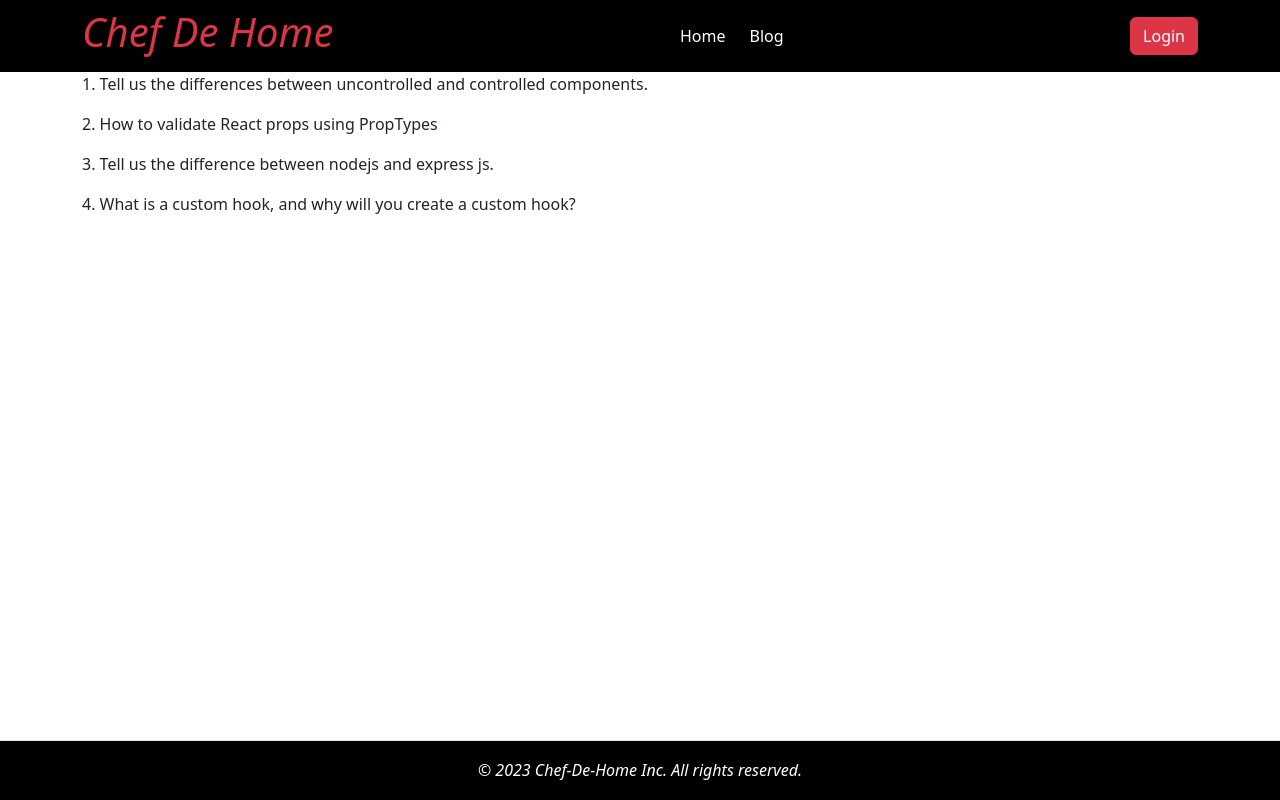
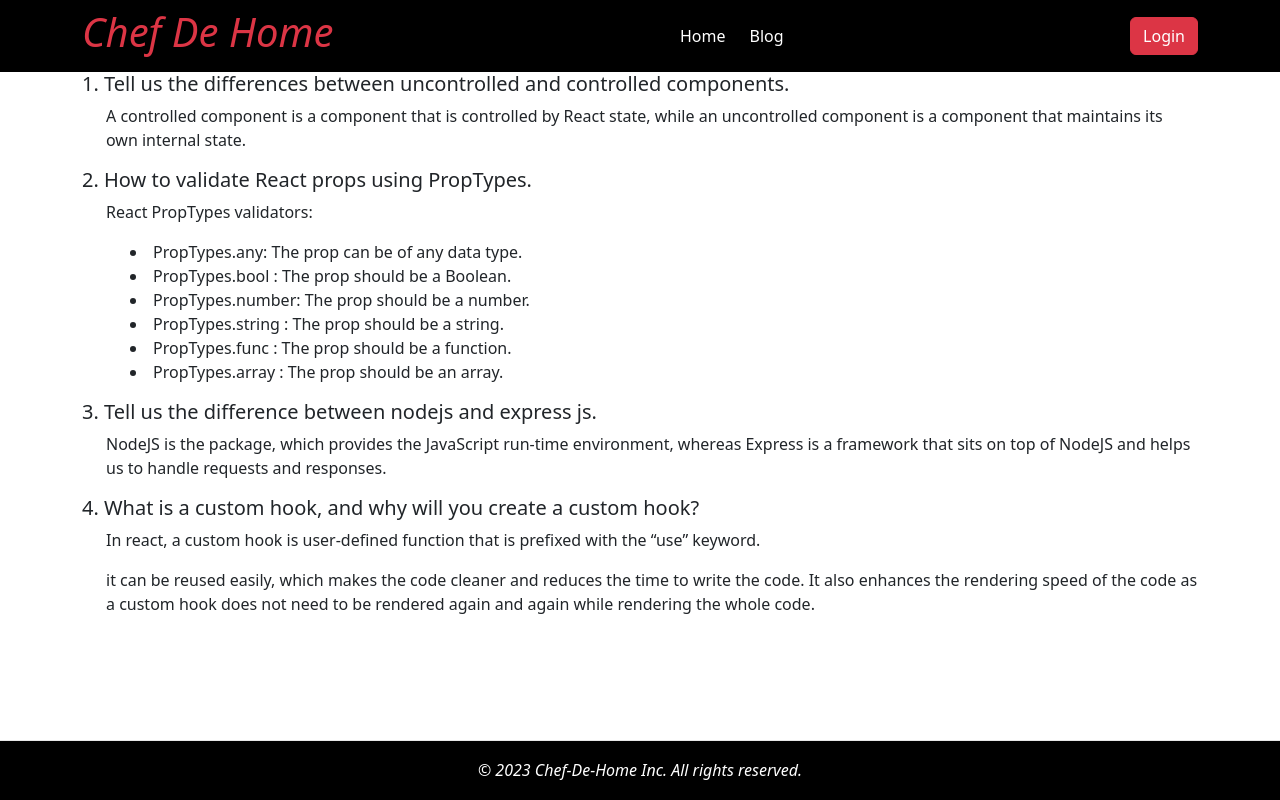
Before and after one commit to Engarif3/Chef-De-Home-Client-Side, a React (Vite) app: page /blog in a window 1280 px wide. Built offline with nearby package versions, Linux system fonts and the light colour scheme; no server answers.

Commit message:
answers added

```diff
--- a/src/Routes/Blog/Blog.jsx
+++ b/src/Routes/Blog/Blog.jsx
@@ -4,10 +4,58 @@ import { Container } from "react-bootstrap";
 const Blog = () => {
   return (
     <Container className="text -center">
-      <p>1. Tell us the differences between uncontrolled and controlled components.</p>
-      <p>2. How to validate React props using PropTypes </p>
-      <p>3. Tell us the difference between nodejs and express js.</p>
-      <p>4. What is a custom hook, and why will you create a custom hook?</p>
+      <div>
+        <h5>
+          1. Tell us the differences between uncontrolled and controlled
+          components.
+        </h5>
+        <p className="ps-4">
+          A controlled component is a component that is controlled by React
+          state, while an uncontrolled component is a component that maintains
+          its own internal state.
+        </p>
+      </div>
+
+      <div>
+        <h5>2. How to validate React props using PropTypes. </h5>
+        <p className="ps-4">
+          <p>React PropTypes validators: </p>
+          <p className="ps-4">
+            <li>PropTypes.any: The prop can be of any data type.</li>
+            <li>PropTypes.bool : The prop should be a Boolean. </li>
+            <li>PropTypes.number: The prop should be a number. </li>
+            <li>PropTypes.string : The prop should be a string.</li>
+            <li>PropTypes.func : The prop should be a function.</li>
+            <li>PropTypes.array : The prop should be an array.</li>
+          </p>
+        </p>
+      </div>
+
+      <div>
+        <h5>3. Tell us the difference between nodejs and express js.</h5>
+        <p className="ps-4">
+          NodeJS is the package, which provides the JavaScript run-time
+          environment, whereas Express is a framework that sits on top of NodeJS
+          and helps us to handle requests and responses.
+        </p>
+      </div>
+
+      <div>
+        <h5>
+          4. What is a custom hook, and why will you create a custom hook?
+        </h5>
+        <p className="ps-4">
+          {" "}
+          In react, a custom hook is user-defined function that is prefixed with
+          the “use” keyword.
+        </p>
+        <p className="ps-4">
+          it can be reused easily, which makes the code cleaner and reduces the
+          time to write the code. It also enhances the rendering speed of the
+          code as a custom hook does not need to be rendered again and again
+          while rendering the whole code.
+        </p>
+      </div>
     </Container>
   );
 };
```
